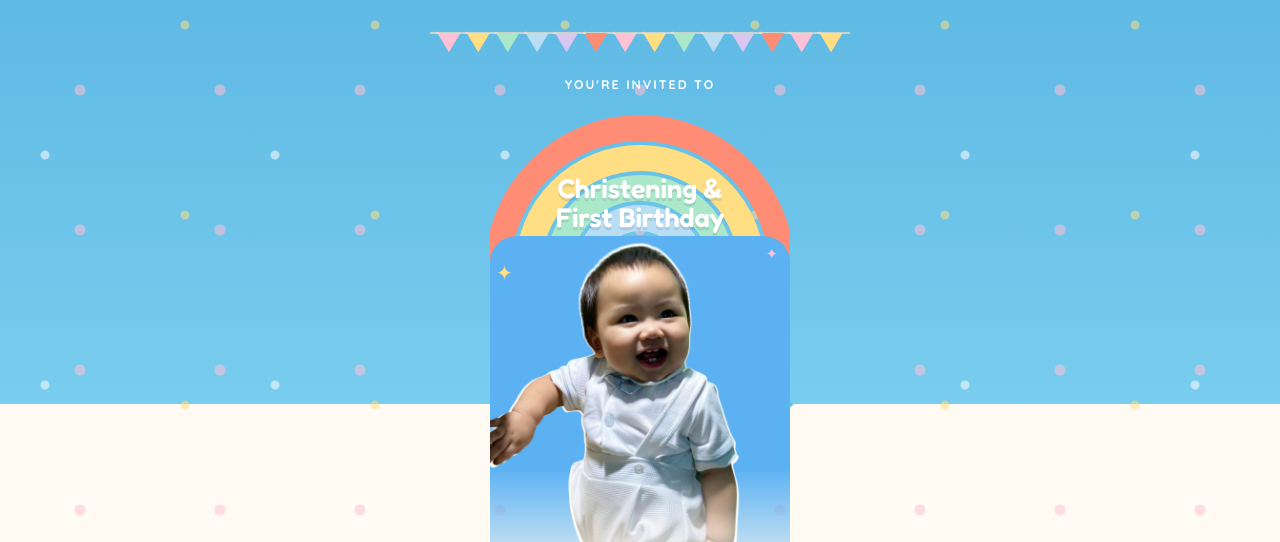
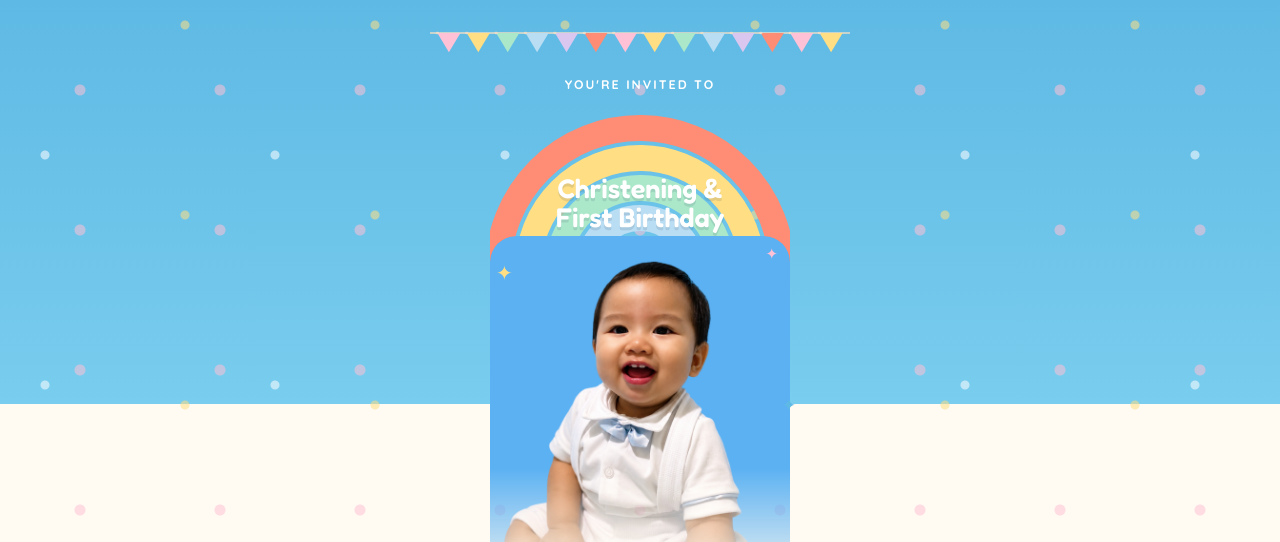
Before and after one commit to charlierty/baptismalzeke, a plain HTML site: page index.html in a window 1280 px wide. Shown: the top 542 px of the page. Drawn offline with Linux system fonts and the light colour scheme.

Commit message:
Update index.html

```diff
--- a/index.html
+++ b/index.html
@@ -53,7 +53,7 @@
         <span class="sparkle sparkle-1">✦</span>
         <span class="sparkle sparkle-2">✦</span>
         <span class="sparkle sparkle-3">✦</span>
-        <img class="hero-img" src="images/zeke-waving.png" alt="Zeke smiling in his christening outfit" />
+        <img class="hero-img" src="images/hero-zeke.png" alt="Zeke smiling in his christening outfit" />
         <p class="hero-name">Zeke</p>
       </div>
 
```
